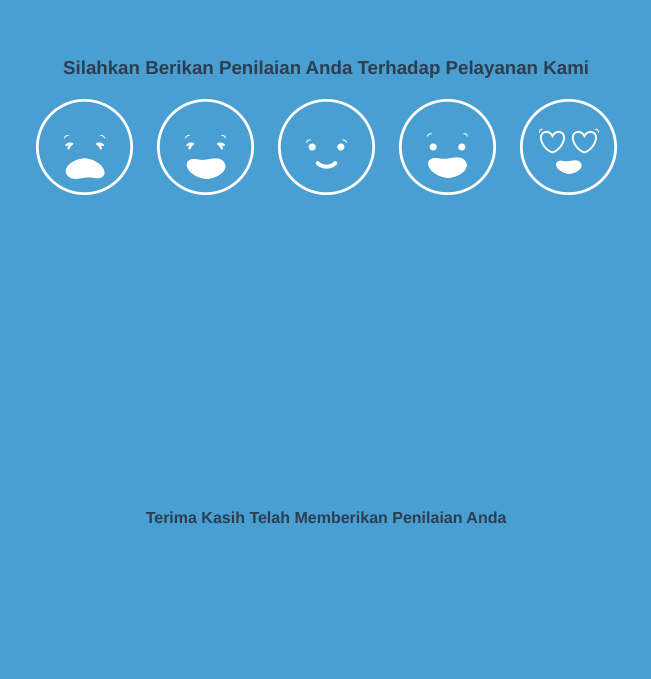
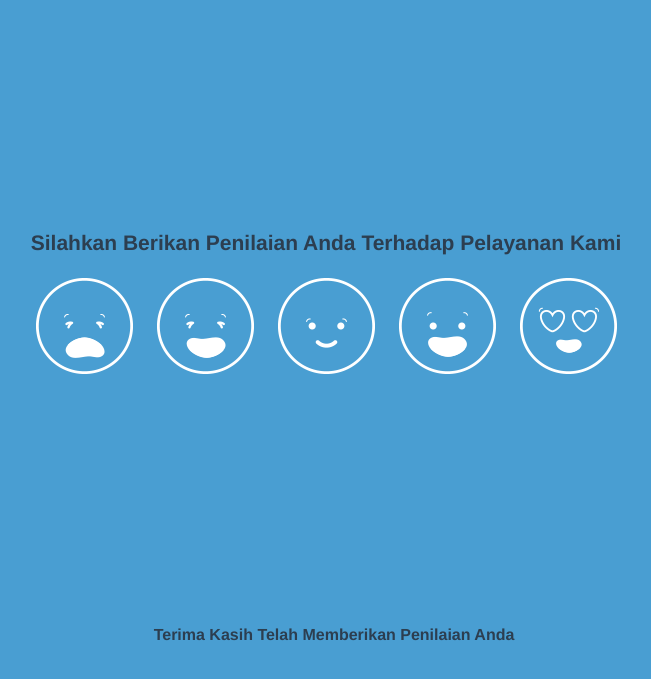
Before and after one commit to jooprima/polling, a Vue app: page / in a window 1280 px wide. Shown: the part 115-794 px from the top of the page, without its empty margins (314-965 px from the left). Built offline with nearby package versions, Linux system fonts and the light colour scheme.

Commit message:
emoticons vote dan simpan ke dalam localstorage

```diff
--- a/src/components/Vote.vue
+++ b/src/components/Vote.vue
@@ -4,7 +4,9 @@
       v-for="(emoticon, index) in emoticons"
       :key="index"
       :id="emoticon"
+      :value="emoticon"
       class="btn-emoticon"
+      @click="vote"
     ></button>
   </div>
 </template>
@@ -21,6 +23,13 @@
       emoticons: ["very-bad", "bad", "ok", "good", "very-good"],
     };
   },
+  methods:{
+    vote(e){
+      var voted = e.target.value;
+
+      localStorage.setItem('vote',voted);
+    }
+  }
 };
 </script>
 
--- a/src/views/Home.vue
+++ b/src/views/Home.vue
@@ -37,8 +37,17 @@
   width: 100%;
 }
 
+.give-your-vote{
+  font-size: 21px;
+}
+
 .emoticons{
   display: flex;
   justify-content: center;
 }
+
+.finish{
+  position: absolute;
+  bottom: 20px;
+}
 </style>
```
